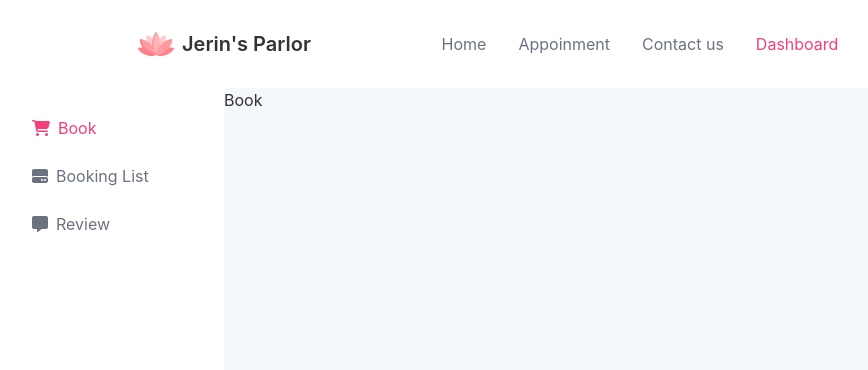
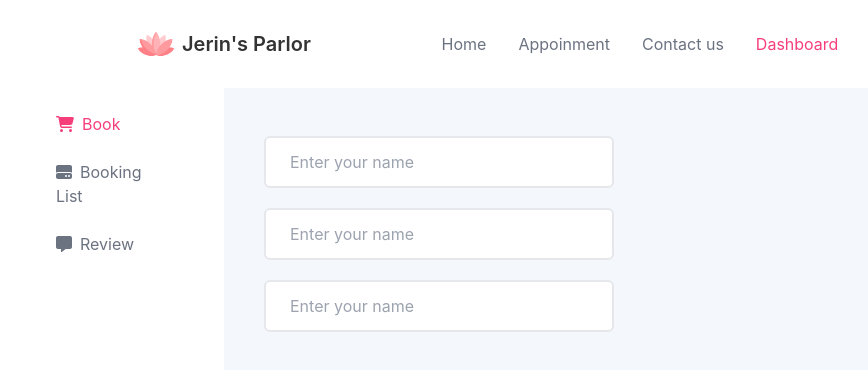
Before and after one commit to Saiket-Das/jerin-parlor, a React (Create React App) app in the folder frontend/: page /dashboard in a window 1280 px wide. Shown: the top 370 px of the page, without its empty margins (0-868 px from the left). Built offline with nearby package versions, Linux system fonts and the light colour scheme.

Commit message:
Frontent - AppInput component's styles updated

```diff
--- a/frontend/src/app/components/shared/AppInput.tsx
+++ b/frontend/src/app/components/shared/AppInput.tsx
@@ -3,9 +3,16 @@ type Props = {
   name: string;
   placeholder: string;
   width?: string;
+  borderColor?: string;
 };
 
-const AppInput = ({ type, name, placeholder, width = "350px" }: Props) => {
+const AppInput = ({
+  type,
+  name,
+  placeholder,
+  width = "350px",
+  borderColor = "white",
+}: Props) => {
   return (
     <div>
       <div className=" sm:w-1/2" style={{ width: width }}>
@@ -15,7 +22,8 @@ const AppInput = ({ type, name, placeholder, width = "350px" }: Props) => {
             name={name}
             // id="fName"
             placeholder={placeholder}
-            className="w-full rounded-md border-2 border-[#e0e0e0] bg-white py-3 px-6 text-base outline-none focus:border-primary focus:shadow-md"
+            className={`
+            w-full rounded-md border-${borderColor} bg-white py-3 px-6 text-base outline-none focus:border-primary focus:shadow-sm border-2`}
           />
         </div>
       </div>
--- a/frontend/src/app/pages/dashboard/Dashboard.tsx
+++ b/frontend/src/app/pages/dashboard/Dashboard.tsx
@@ -11,19 +11,19 @@ import routes from "../../confiq/routes";
 
 const Dashboard = () => {
   return (
-    <div>
+    <div className="h-[50vh]">
       <div className="drawer drawer-mobile">
         <input
           id="dashboard-sidebar"
           type="checkbox"
           className="drawer-toggle"
         />
-        <div className="drawer-content bg-base-300 ">
+        <div className="drawer-content bg-base-300 rounded-sm">
           <Outlet></Outlet>
         </div>
         <div className="drawer-side">
           <label htmlFor="dashboard-sidebar" className="drawer-overlay"></label>
-          <ul className="menu p-4 overflow-y-auto w-56 bg-base-100 text-base-content">
+          <ul className="menu p-3 lg:px-10 overflow-y-auto w-56 bg-base-100 text-base-content">
             {/* <!-- Sidebar content here --> */}
             <li>
               <Link to={routes.BOOK}>
--- a/frontend/src/app/pages/dashboard/customer/Book.tsx
+++ b/frontend/src/app/pages/dashboard/customer/Book.tsx
@@ -1,9 +1,28 @@
-import React from "react";
+import Input from "../../../components/shared/AppInput";
 
 const Book = () => {
   return (
-    <div>
-      <p>Book</p>
+    <div className="px-10 pt-12">
+      <Input
+        type="text"
+        name="Fname"
+        placeholder="Enter your name"
+        // width="400px"
+      />
+
+      <Input
+        type="text"
+        name="Fname"
+        placeholder="Enter your name"
+        // width="400px"
+      />
+
+      <Input
+        type="text"
+        name="Fname"
+        placeholder="Enter your name"
+        // width="400px"
+      />
     </div>
   );
 };
```
